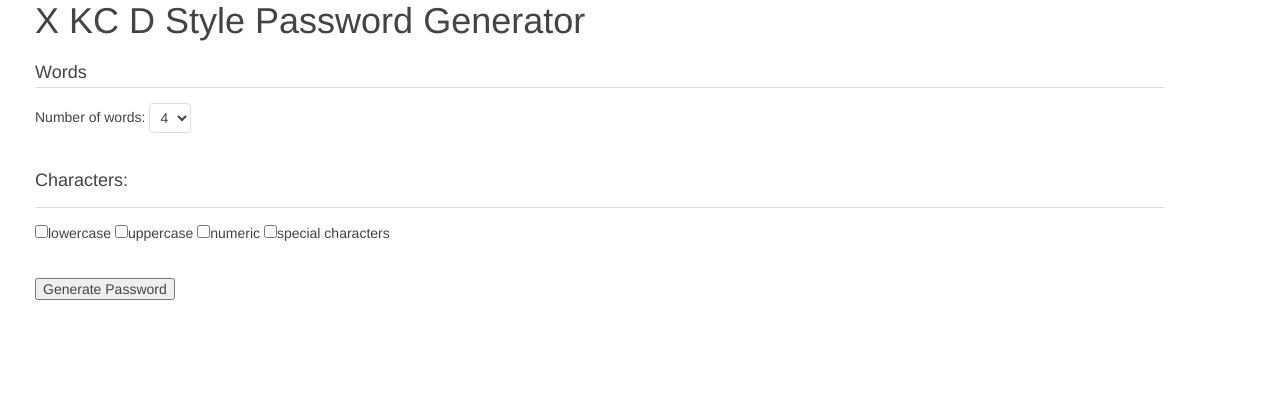
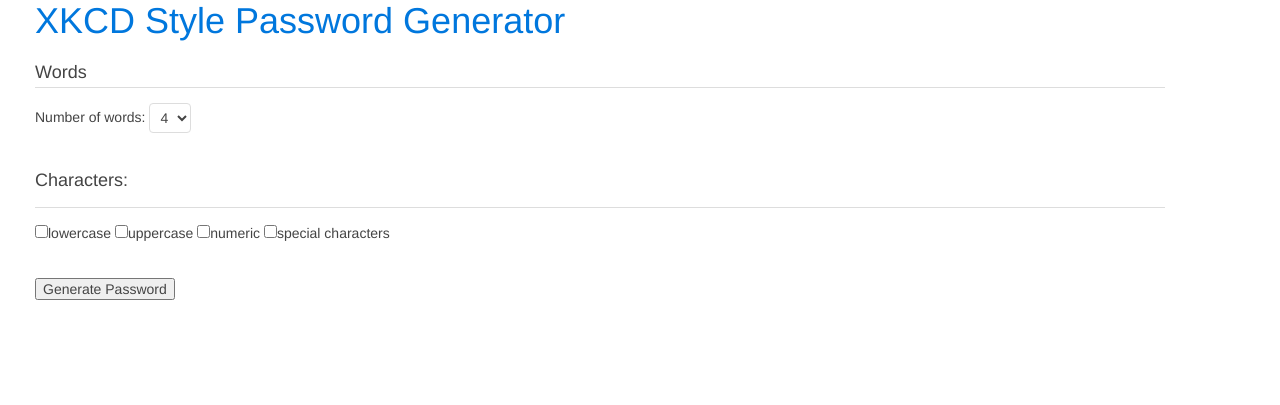
Before and after one commit to kecorona/portfolio, a PHP site: page /p2/ in a window 1280 px wide. Shown: the part 15-420 px from the top of the page. Run offline with PHP 8.4, Linux system fonts and the light colour scheme; data that the repository does not hold is empty; some libraries are stand-ins or nearby versions.

Commit message:
Fix typo; add missing link to index

```diff
--- a/p2/index.php
+++ b/p2/index.php
@@ -34,7 +34,7 @@
 
 			<form class="uk-form" method="post" action="./">
 				<fieldset>
-					<h1>X KC D Style Password Generator</h1>
+					<h1><a href="http://preshing.com/20110811/xkcd-password-generator/">XKCD Style Password Generator</a></h1>
 
 					<fieldset>
 						<legend>Words</legend>
```
